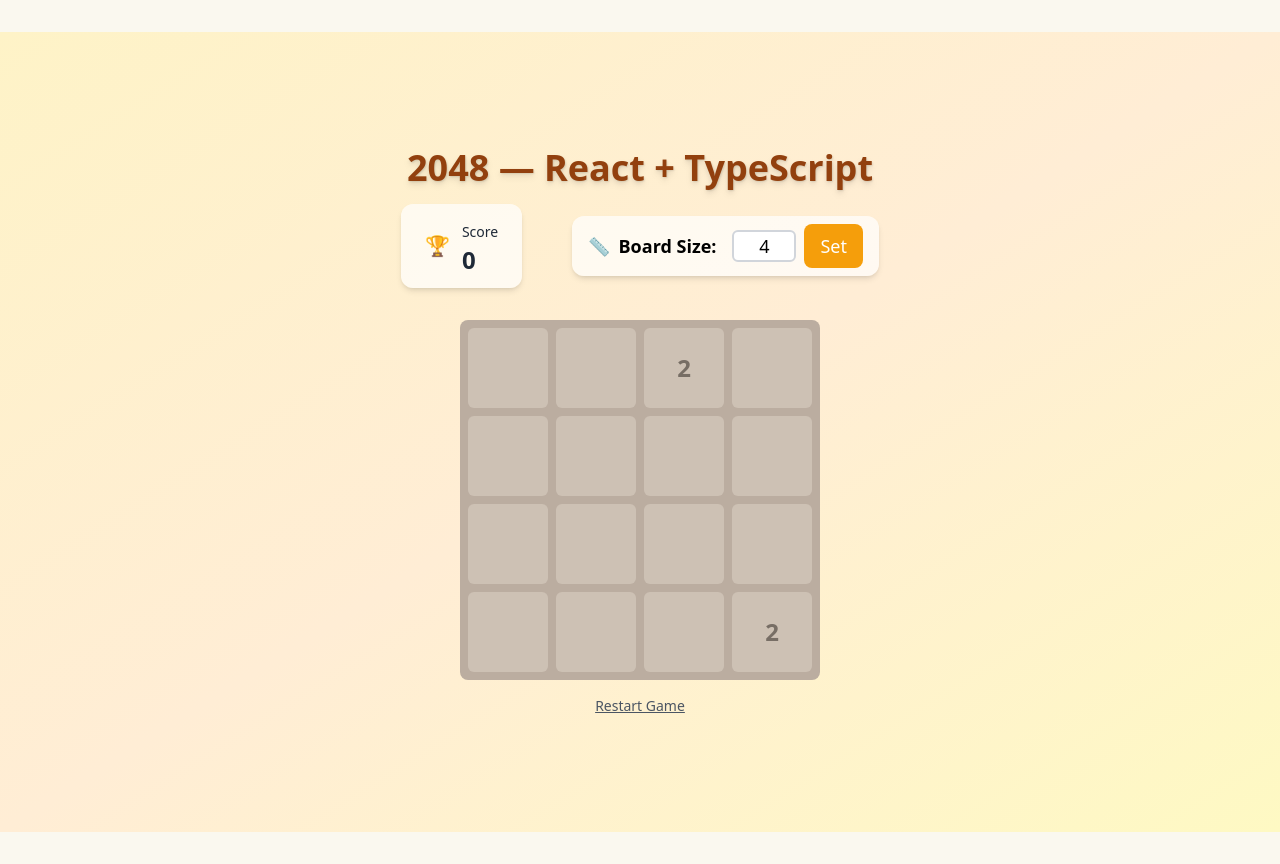
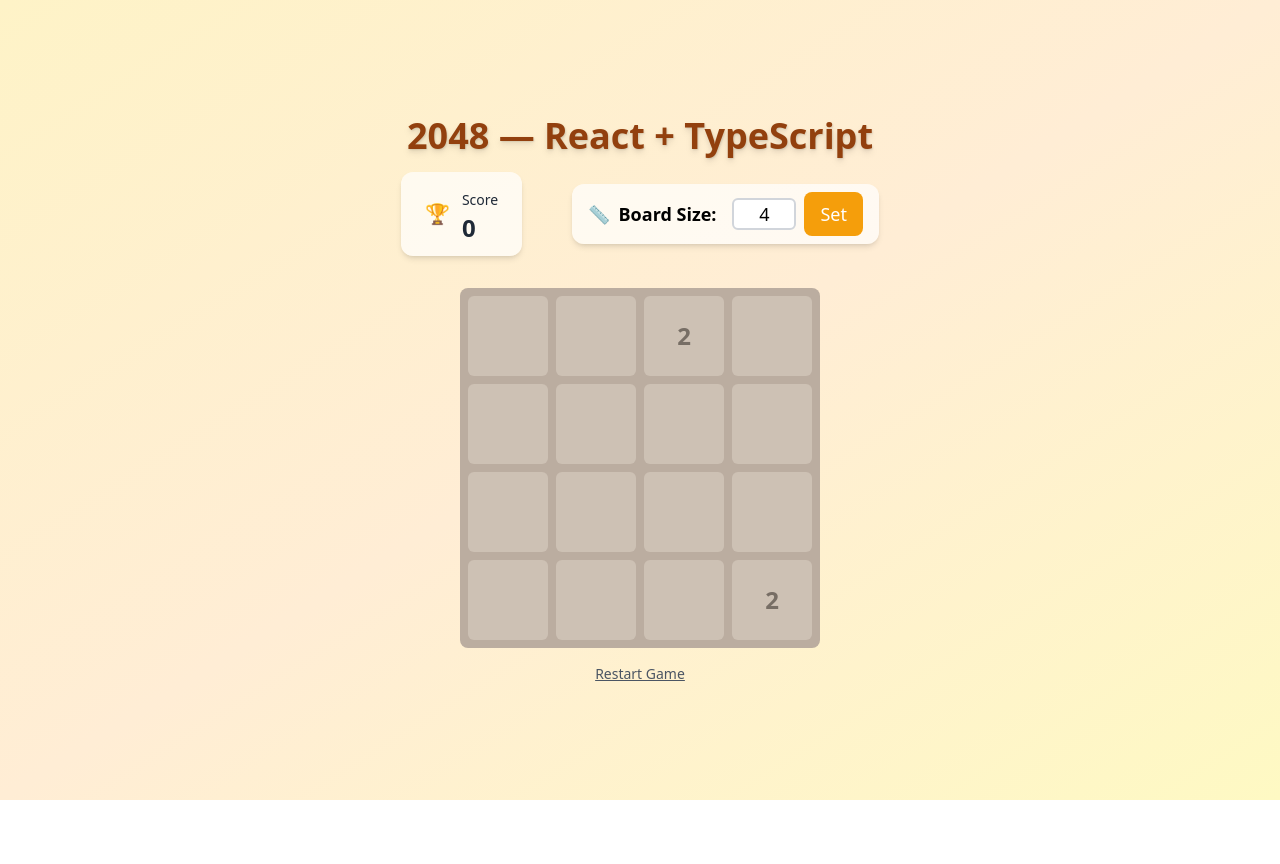
Before and after one commit to RoystonDAlmeida/2048-game-implementation, a React (Vite) app: page / in a window 1280 px wide. After the commit the page ends 800 px from the top, so only its background shows below. Built offline with nearby package versions, Linux system fonts and the light colour scheme.

Commit message:
removed padding from body section

```diff
--- a/src/index.css
+++ b/src/index.css
@@ -61,9 +61,7 @@ body {
   display: flex;
   flex-direction: column;
   align-items: center;
-  background: #faf8ef;
   margin: 0;
-  padding: 2rem;
 }
 .container { text-align: center; }
 .board {
```
